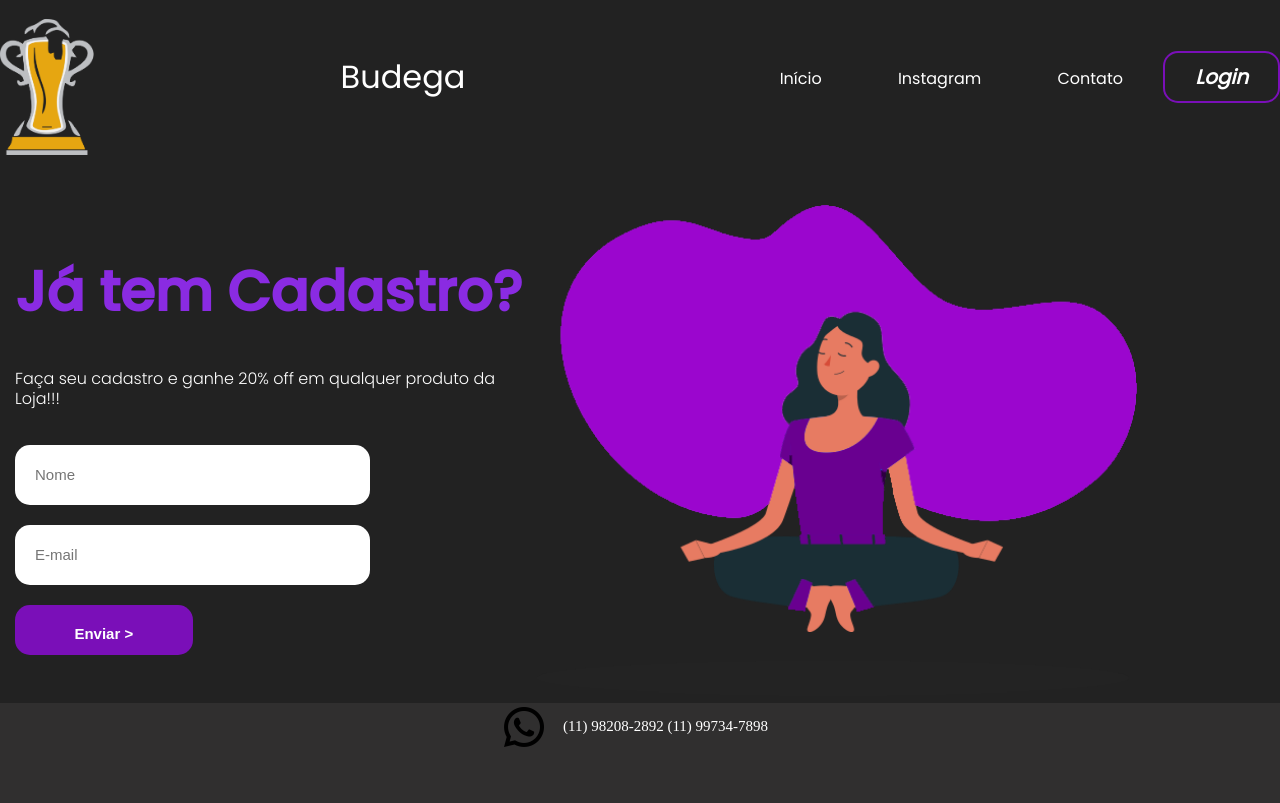
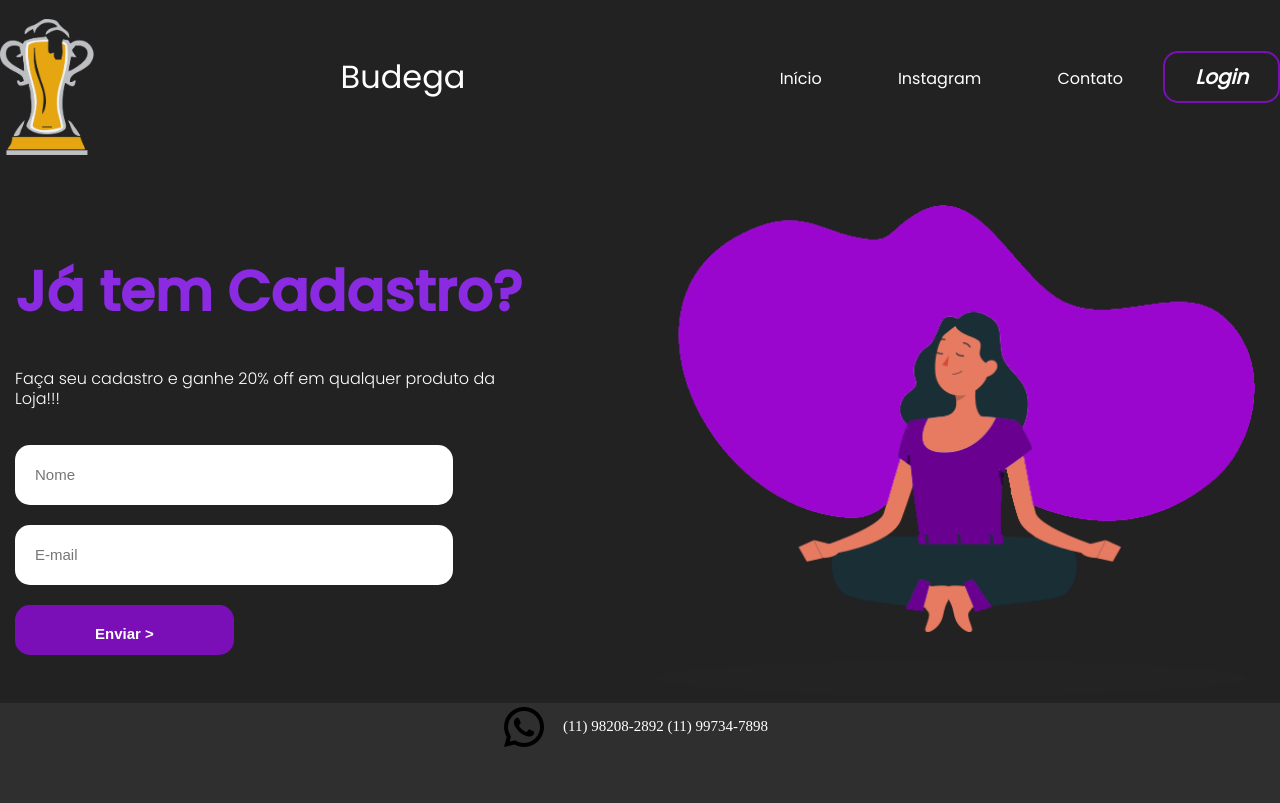
Before and after one commit to Jeffe1233/Budega, a plain HTML site: page index.html in a window 1280 px wide. Shown: the top 803 px of the page. Drawn offline with Linux system fonts and the light colour scheme.

Commit message:
Update style.css

```diff
--- a/style/style.css
+++ b/style/style.css
@@ -41,6 +41,14 @@ main
 aside
 {
     margin: 15px;
+    width: 100%;
+}
+article
+{
+    border-radius: 20px;
+    display: block;
+    width: 100%;
+    height: -300px;
 }
 h2
 {
```
